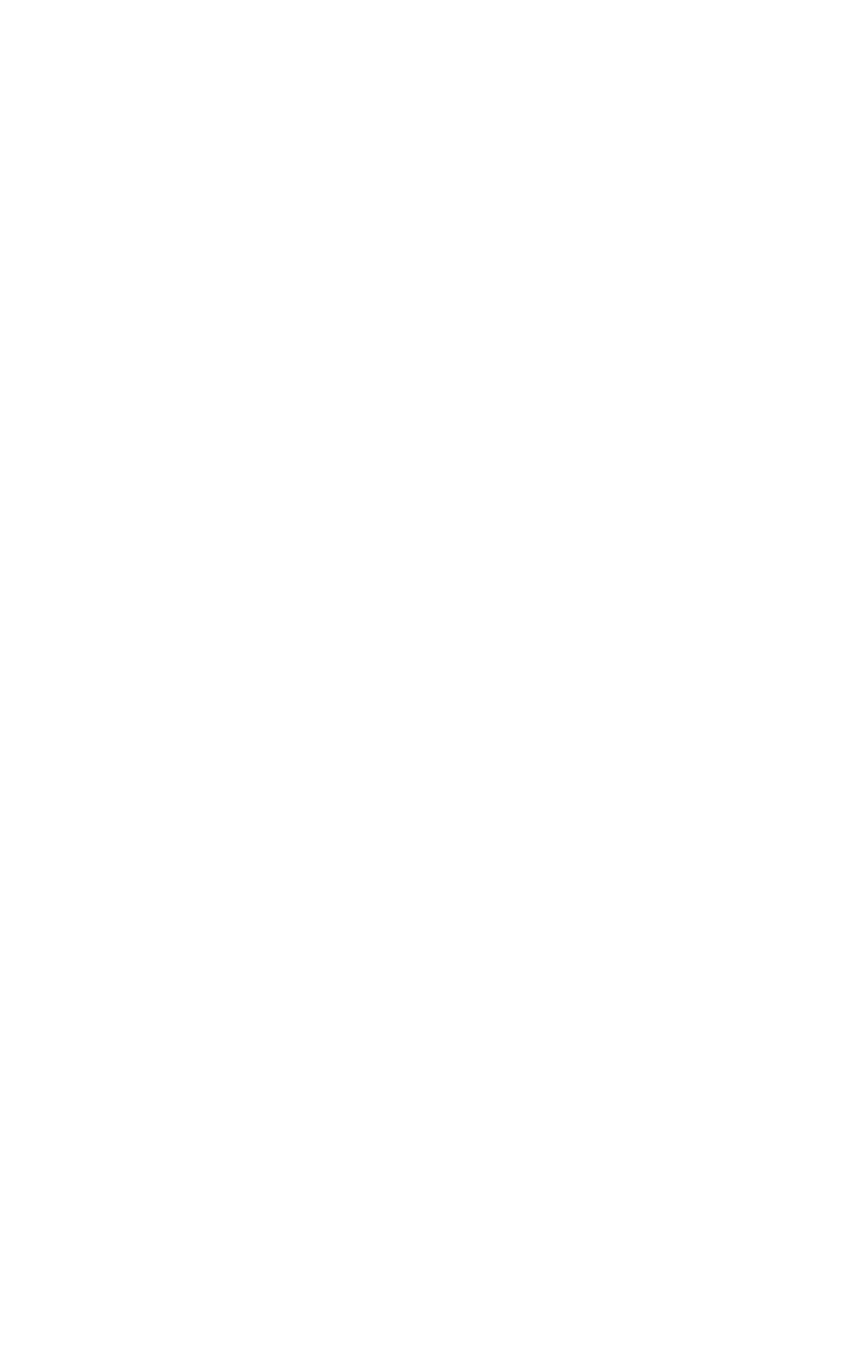
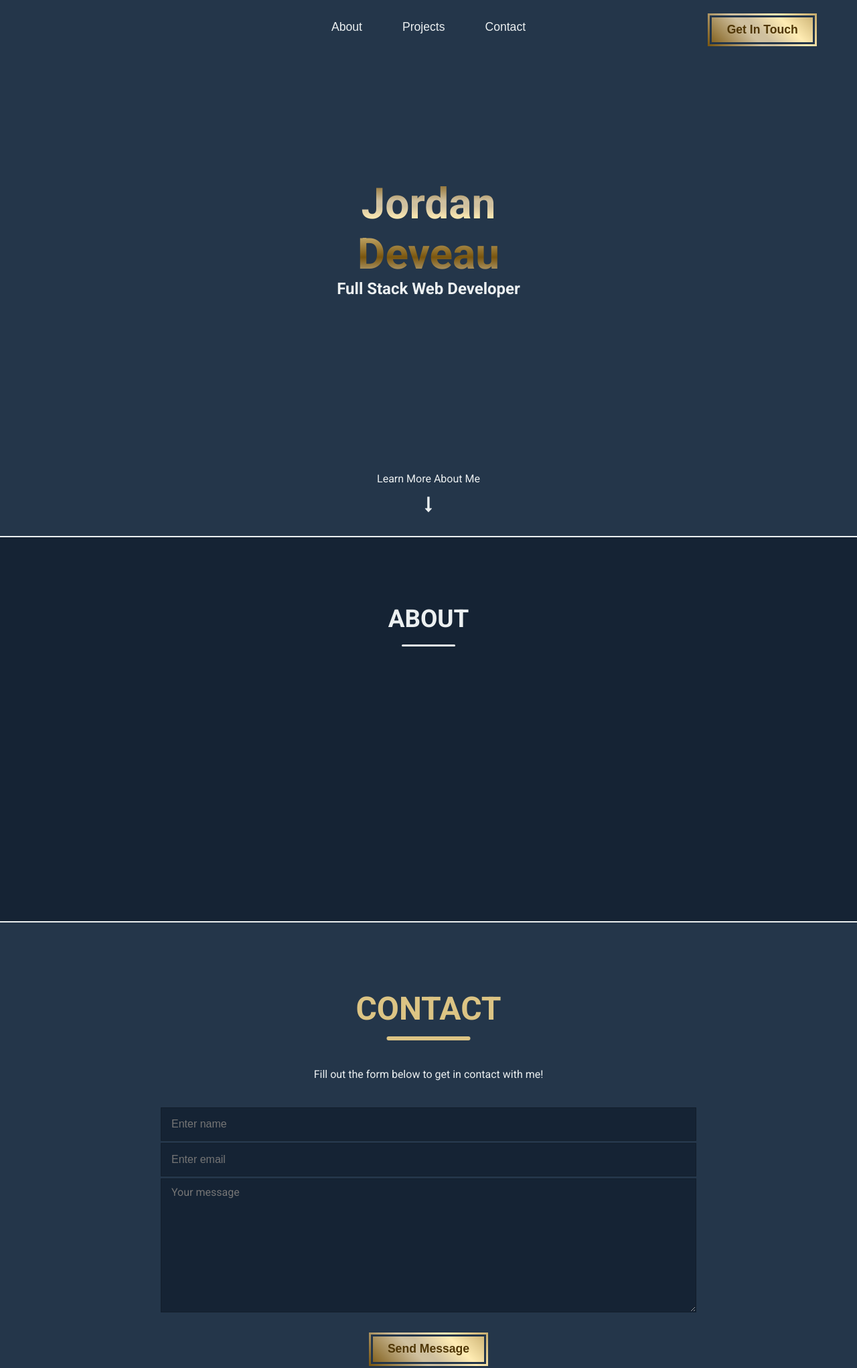
Before and after one commit to jordan1824/portfolio_website, a website built with webpack: page app/index.html in a window 1280 px wide. Shown: the top 2042 px of the page at 67% size. Before the commit the page ends 800 px from the top, so only its background shows below. Built offline with nearby package versions, Linux system fonts and the light colour scheme.

Commit message:
Finished Site Layout

```diff
--- a/app/assets/styles/base/_global.css
+++ b/app/assets/styles/base/_global.css
@@ -2,9 +2,10 @@
 
 * {
   box-sizing: border-box;
+  margin: 0;
+  padding: 0;
+  list-style: none;
 }
 body {
-  margin: 0;
-  padding: 0;
   font-family: "Roboto", sans-serif;
 }
--- a/app/assets/styles/base/_mixins.css
+++ b/app/assets/styles/base/_mixins.css
@@ -0,0 +1,3 @@
+* {
+  box-sizing: border-box;
+}
--- a/app/assets/styles/base/_variables.css
+++ b/app/assets/styles/base/_variables.css
@@ -0,0 +1,6 @@
+:root {
+  --primary-color: #24364A;
+  --secondary-color: #D7BDA4;
+  --dark-color: #152334;
+  --silver-color: #ecf0f1;
+}
--- /dev/null
+++ b/app/assets/styles/modules/_about.css
@@ -0,0 +1,27 @@
+.about {
+  background: var(--dark-color);
+  padding: 100px 50px 400px;
+  color: var(--silver-color);
+  border-top: 2px solid var(--silver-color);
+  border-bottom: 2px solid var(--silver-color);
+}
+
+.about__heading {
+  color: var(--silver-color);
+  font-size: 2.3rem;
+  text-align: center;
+  position: relative;
+  margin-bottom: 30px;
+}
+
+.about__heading::after {
+  content: "";
+  position: absolute;
+  top: 60px;
+  left: 50%;
+  transform: translateX(-50%);
+  width: 80px;
+  height: 3px;
+  border-radius: 20px;
+  background: var(--silver-color);
+}
--- /dev/null
+++ b/app/assets/styles/modules/_btn.css
@@ -0,0 +1,22 @@
+.btn {
+  background: repeating-linear-gradient(45deg, #cfc09f 22%,#cfc09f 25%, #cfc09f 27%,#ffecb3 40%,#79550e 78%, #cfc09f 100%);
+  color: #503706;
+  background-size: 200%;
+  font-weight: 700;
+  padding: 0.8em 1.6em;
+  font-size: 1.1rem;
+  cursor: pointer;
+  outline: 3px solid var(--primary-color);
+  outline-offset: -6px;
+  border: none;
+}
+
+.btn--header {
+  position: absolute;
+  right: 60px;
+  margin-top: -10px;
+}
+
+.btn--contact {
+  margin-top: 30px;
+}
--- /dev/null
+++ b/app/assets/styles/modules/_contact.css
@@ -0,0 +1,72 @@
+.contact {
+  background-color: var(--primary-color);
+  padding: 100px 50px;
+}
+.contact__heading {
+  color: #DCC484;
+  font-size: 3rem;
+  text-align: center;
+  position: relative;
+}
+
+.contact__heading::after {
+  content: "";
+  position: absolute;
+  top: 70px;
+  left: 50%;
+  transform: translateX(-50%);
+  width: 125px;
+  height: 6px;
+  border-radius: 20px;
+  background: #DCC484;
+}
+
+.contact__text {
+  text-align: center;
+  margin: 60px 0 40px;
+  color: var(--silver-color);
+  font-size: 1rem;
+}
+
+.contact__form {
+  text-align: center;
+  width: 95%;
+  max-width: 800px;
+  margin: auto;
+}
+
+.contact__form-input {
+  display: block;
+  width: 100%;
+  height: 50px;
+  padding: 2px 15px;
+  font-size: 1rem;
+  margin-bottom: 0.2rem;
+  background: var(--dark-color);
+  border: 1px solid hsl(212, 42%, 12%);
+  color: var(--silver-color);
+}
+
+.contact__form-input:focus {
+  outline: 2px solid #DCC484;
+}
+
+.contact__form-textarea {
+  display: block;
+  width: 100%;
+  max-width: 100%;
+  min-width: 100%;
+  min-height: 150px;
+  height: 200px;
+  max-height: 300px;
+  padding: 10px 15px;
+  font-size: 1rem;
+  font-family: 'Roboto', sans-serif;
+  background: var(--dark-color);
+  border: 1px solid hsl(212, 42%, 12%);
+  color: var(--silver-color);
+}
+
+.contact__form-textarea:focus {
+  outline: 2px solid #DCC484;
+}
--- /dev/null
+++ b/app/assets/styles/modules/_footer.css
@@ -0,0 +1,11 @@
+footer {
+  background: var(--dark-color);
+  padding: 75px 20px;
+  color: #DCC484;
+  text-align: center;
+  border-top: 2px solid var(--silver-color);
+}
+
+footer p {
+  color: var(--silver-color);
+}
--- /dev/null
+++ b/app/assets/styles/modules/_hero-banner.css
@@ -0,0 +1,46 @@
+.hero-banner {
+  background-color: var(--primary-color);
+  color: var(--silver-color);
+  height: 100vh;
+  position: relative;
+}
+
+.hero-banner__container {
+  position: absolute;
+  text-align: center;
+  left: 50%;
+  top: 45%;
+  transform: translate(-50%, -50%);
+  padding: 3rem 8rem 3.5rem;
+}
+
+.hero-banner__heading {
+  font-size: 4rem;
+  background: repeating-linear-gradient(180deg, #cfc09f 22%,#cfc09f 25%, #cfc09f 27%,#ffecb3 40%,#79550e 78%, #cfc09f 100%);
+  background-size: 200%;
+  -webkit-background-clip: text;
+  -moz-background-clip: text;
+  -webkit-text-fill-color: transparent;
+  -moz-text-fill-color: transparent;
+}
+
+.hero-banner__sub-heading {
+  font-size: 1.5rem;
+}
+
+
+.hero-banner__learn-more {
+  position: absolute;
+  bottom: 2em;
+  left: 50%;
+  transform: translateX(-50%);
+  text-align: center;
+}
+
+.hero-banner__learn-more-text {
+  margin-bottom: 1em;
+}
+
+.hero-banner__learn-more-arrow {
+  font-size: 1.5rem;
+}
--- /dev/null
+++ b/app/assets/styles/modules/_navbar.css
@@ -0,0 +1,48 @@
+.navbar {
+  position: absolute;
+  width: 100%;
+  height: 50px;
+  z-index: 10;
+}
+
+.navbar-link-list {
+  display: flex;
+  color: var(--silver-color);
+  justify-content: center;
+  margin-top: 30px;
+}
+
+.navbar-item {
+  margin: 0px 20px;
+}
+
+.nav-btn {
+  background: none;
+  border: none;
+  font-size: 1.1rem;
+  padding: 0px 10px 15px;
+  color: var(--silver-color);
+  cursor: pointer;
+  position: relative;
+  transition: color 0.3s;
+}
+
+.nav-btn:hover {
+  color: #DCC484;
+}
+
+.nav-btn::after {
+  content: "";
+  position: absolute;
+  left: 50%;
+  top: 30px;
+  transform: translateX(-50%) scaleX(0);
+  width: 80%;
+  height: 3px;
+  background: repeating-linear-gradient(360deg, #cfc09f 22%,#cfc09f 25%, #cfc09f 27%,#ffecb3 40%,#79550e 78%, #cfc09f 100%);
+  transition: transform 0.3s;
+}
+
+.nav-btn:hover::after {
+  transform: translateX(-50%) scaleX(1);
+}
--- a/app/assets/styles/styles.css
+++ b/app/assets/styles/styles.css
@@ -1,3 +1,9 @@
 @import "./base/_variables.css";
 @import "./base/_mixins.css";
 @import "./base/_global.css";
+@import "./modules/_hero-banner.css";
+@import "./modules/_btn.css";
+@import "./modules/_navbar.css";
+@import "./modules/_contact.css";
+@import "./modules/_footer.css";
+@import "./modules/_about.css";
--- a/app/index.html
+++ b/app/index.html
@@ -3,10 +3,66 @@
 <head>
   <meta charset="UTF-8">
   <meta name="viewport" content="width=device-width, initial-scale=1.0">
-  <title>Document</title>
+  <title>Jordan Deveau | Portfolio</title>
+  <link rel="stylesheet" href="https://cdnjs.cloudflare.com/ajax/libs/font-awesome/4.7.0/css/font-awesome.min.css">
 </head>
 <body>
-
+  <nav class='navbar'>
+    <ul class='navbar-link-list'>
+      <li class='navbar-item'><button class='nav-btn'>About</button></li>
+      <li class='navbar-item'><button class='nav-btn'>Projects</button></li>
+      <li class='navbar-item'><button class='nav-btn'>Contact</button></li>
+      <li><button class='btn btn--header'>Get In Touch</button></li>
+    </ul>
+  </nav>
+  <section class='hero-banner'>
+    <div class='hero-banner__container'>
+      <h1 class='hero-banner__heading'>Jordan Deveau</h1>
+      <h2 class='hero-banner__sub-heading'>Full Stack Web Developer</h2>
+    </div>
+      <div class='hero-banner__learn-more'>
+        <p class='hero-banner__learn-more-text'>Learn More About Me</p>
+        <div class='hero-banner__learn-more-arrow'><i class="fa fa-long-arrow-down" aria-hidden="true"></i></div>
+      </div>
+  </section>
+  <section class='about'>
+    <h1 class='about__heading'>ABOUT</h1>
+    <div class='about__skills-container'>
+      <div class='about__skill'>
+        <h2 class='about__skill-image'></h2>
+        <h3 class='about__skill-title'></h3>
+        <p class='about__skill-content'></p>
+      </div>
+      <div class='about__skill'>
+        <h2 class='about__skill-image'></h2>
+        <h3 class='about__skill-title'></h3>
+        <p class='about__skill-content'></p>
+      </div>
+      <div class='about__skill'>
+        <h2 class='about__skill-image'></h2>
+        <h3 class='about__skill-title'></h3>
+        <p class='about__skill-content'></p>
+      </div>
+      <div class='about__skill'>
+        <h2 class='about__skill-image'></h2>
+        <h3 class='about__skill-title'></h3>
+        <p class='about__skill-content'></p>
+      </div>
+    </div>
+  </section>
+  <section class='contact'>
+    <h1 class='contact__heading'>CONTACT</h1>
+    <p class='contact__text'>Fill out the form below to get in contact with me!</p>
+    <form class='contact__form'>
+      <input class='contact__form-input' type="text" name="name" placeholder="Enter name">
+      <input class='contact__form-input' type="text" name="email" placeholder="Enter email">
+      <textarea class='contact__form-textarea' type="text" name="message" placeholder="Your message"></textarea>
+      <button class='btn btn--contact' type="submit">Send Message</button>
+    </form>
+  </section>
+  <footer>
+    <p>Jordan Deveau &#169; 2020</p>
+  </footer>
 <script src='./bundled.js'></script>
 </body>
 </html>
```
